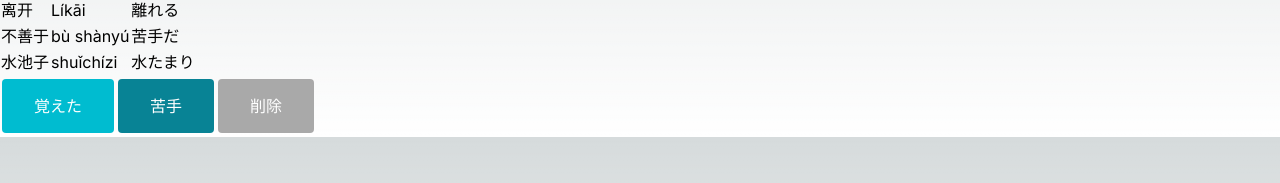
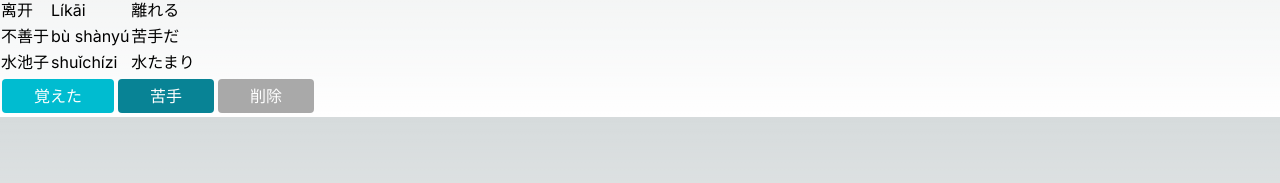
Before and after one commit to risamatsuda/tango, a Next.js app in the folder tango/: page / in a window 1280 px wide. Shown: the part 303-486 px from the top of the page. Built offline with nearby package versions, Linux system fonts and the light colour scheme.

Commit message:
ボタンサイズ変更

```diff
--- a/tango/src/app/Button.module.css
+++ b/tango/src/app/Button.module.css
@@ -3,7 +3,7 @@
   background-color: #00bcd0;
   border: none;
   color: white;
-  padding: 15px 32px;
+  padding: 5px 32px;
   text-align: center;
   text-decoration: none;
   display: inline-block;
@@ -17,7 +17,7 @@
     background-color: #088395;
     border: none;
     color: white;
-    padding: 15px 32px;
+    padding: 5px 32px;
     text-align: center;
     text-decoration: none;
     display: inline-block;
@@ -31,7 +31,7 @@
     background-color: #a9a9a9;
     border: none;
     color: white;
-    padding: 15px 32px;
+    padding: 5px 32px;
     text-align: center;
     text-decoration: none;
     display: inline-block;
```
